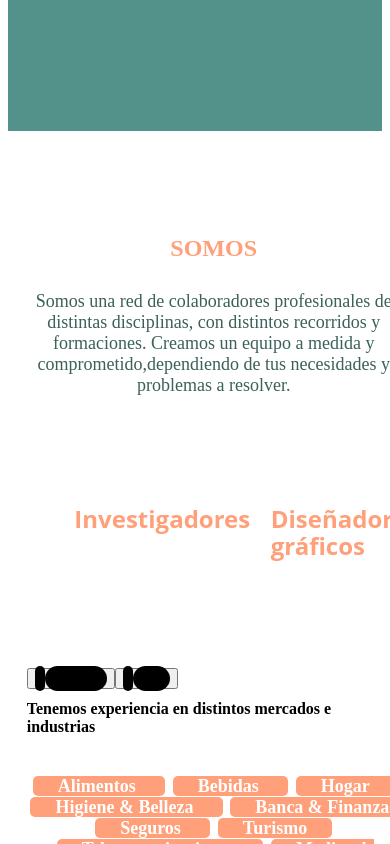
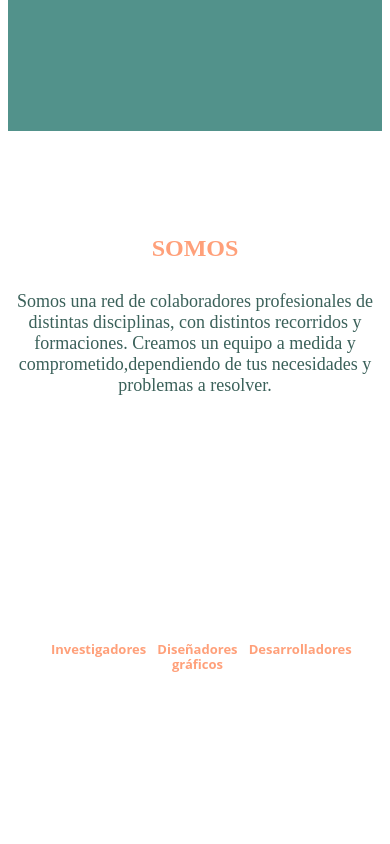
Before and after one commit to villaleoo/constel-accion, a React (Create React App) app: page / in a window 390 px wide. Shown: the part 2320-3164 px from the top of the page. Built offline with nearby package versions, Linux system fonts and the light colour scheme; the HTML template or start-up script is replaced by a standard one.

Commit message:
terminado slider somos

```diff
--- a/src/components/content/sectionList/contacto/Contacto.jsx
+++ b/src/components/content/sectionList/contacto/Contacto.jsx
@@ -89,7 +89,7 @@ export const Contacto = () => {
           </div>
         </div>
       </div>
-      <div>
+      <div className='formContainer'>
         <form className="d-flex flex-column" onSubmit={ev => {
             ev.preventDefault();
             submit(ev.target)
--- a/src/components/content/sectionList/contacto/contactoStyles.scss
+++ b/src/components/content/sectionList/contacto/contactoStyles.scss
@@ -37,3 +37,16 @@
     }
 
  }
+
+ @media only screen and (min-width:0px) and (max-width:768px){
+  .formContainer input{
+    width: 30px;
+  }
+  .formContainer select{
+    width: 30px;
+  }
+}
+
+@media only screen and (min-width:769px) and (max-width:1023px){
+
+}
--- a/src/components/content/sectionList/somos/slider/Slider.jsx
+++ b/src/components/content/sectionList/somos/slider/Slider.jsx
@@ -11,7 +11,7 @@ export const Slider = () => {
   return (
     <div id="carouselExampleInterval" className="carousel slide carousel-fade sliderContainer" data-ride="false" data-interval="false" >
         <div className="carousel-inner sliderContent">
-          <div className="carousel-item active  sliderConjuntoItems">
+          <div className="carousel-item active sliderConjuntoItems">
             {
                 arrayServicios.slice(0,3).map((service, index)=>
                     <p  key={index}>{service}</p>
@@ -28,12 +28,12 @@ export const Slider = () => {
             }
           </div>
         </div>
-        <button className="carousel-control-prev " type="button" data-target="#carouselExampleInterval" data-slide="prev">
+        <button className="carousel-control-prev p-0 m-0" type="button" data-target="#carouselExampleInterval" data-slide="prev">
           <span className="carousel-control-prev-icon bgSpan" aria-hidden="true"></span>
           <span className="sr-only bgSpan">Previous</span>
         </button>
-        <button className="carousel-control-next bgSpan" type="button" data-target="#carouselExampleInterval" data-slide="next">
-          <span className="carousel-control-next-icon bgSpan " aria-hidden="true"></span>
+        <button className="carousel-control-next p-0 m-0 " type="button" data-target="#carouselExampleInterval" data-slide="next">
+          <span className="carousel-control-next-icon  bgSpan " aria-hidden="true"></span>
           <span className="sr-only bgSpan">Next</span>
         </button>
     </div>
--- a/src/components/content/sectionList/somos/slider/sliderStyles.scss
+++ b/src/components/content/sectionList/somos/slider/sliderStyles.scss
@@ -1,6 +1,6 @@
 .sliderContainer{
     width:100%;
-    height: auto;
+    height: 100%;
     .sliderContent{
         width: 100%;
         .sliderConjuntoItems{
@@ -12,8 +12,8 @@
                 font-size: x-large;
 
                 padding: 5px 2% 5px 2%;
-               margin-top: 1.5%;
-               color: lightsalmon;
+                margin-top: 1.5%;
+                color: lightsalmon;
                 &:hover{
                     background-color: rgb(13, 51, 46);
                     border-radius: 5px;
@@ -24,7 +24,14 @@
 
         }
     }
+    .carousel-control-prev{
+        opacity: 1;
+    }
+    .carousel-control-next{
+        opacity: 1;
+    }
     button{
+
         .bgSpan{
             background-color: black;
             border-radius: 100px;
@@ -32,3 +39,35 @@
         }
     }
 }
+
+@media only screen and (min-width:0px) and (max-width:768px){
+   .sliderContainer{
+    padding: 0;
+    .sliderContent{
+        height: 100%;
+        padding: 0;
+        margin: 0;
+        .sliderConjuntoItems{
+            p{
+                font-size: small;
+                padding: 0 2%;
+                text-align: center;
+
+            }
+        }
+    }
+    button{
+        .bgSpan{
+            padding: 0;
+        }
+    }
+    .carousel-control-prev{
+        margin: 0;
+        padding: 0;
+    }
+   }
+}
+//algunas mac
+@media only screen and (min-width:769px) and (max-width:1023px){
+
+}
--- a/src/components/content/sectionList/somos/somosStyles.scss
+++ b/src/components/content/sectionList/somos/somosStyles.scss
@@ -1,8 +1,9 @@
 .somosContainer{
-    height: 90vh;
+    height: 95vh;
     width: 100%;
     padding: 5% 12% 5% 12%;
     background-color: white;
+    overflow-x: hidden;
     .somosContent{
         width: 100%;
         height: 100%;
@@ -46,7 +47,7 @@
                 text-align: center;
                 span{
                     background-color: lightsalmon;
-                    margin: 2% 1%;
+                    margin: 2% 2.5%;
                     padding: 0 25px;
                     border-radius: 5px;
                     text-align: center;
@@ -60,9 +61,9 @@
 
 @media only screen and (min-width:0px) and (max-width:768px){
     .somosContainer{
-        padding: 5%;
+        padding: 0;
         padding-top: 80px;
-        height: 110vh;
+        height: 115vh;
     }
    }
 //algunas mac
--- a/src/index.scss
+++ b/src/index.scss
@@ -5,6 +5,7 @@ html{
     scroll-behavior: smooth;
 }
 body{
+    overflow-x: hidden;
     a{
         color: white;
     }
```
